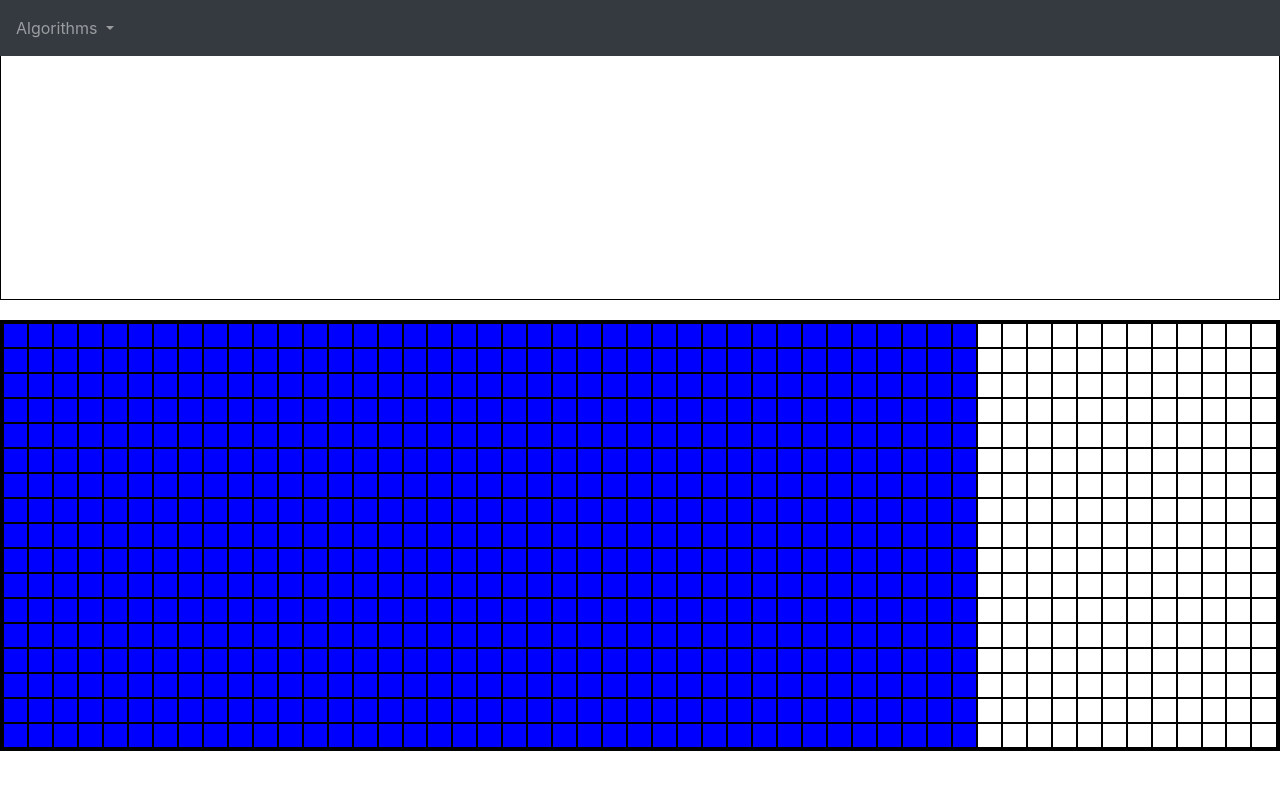
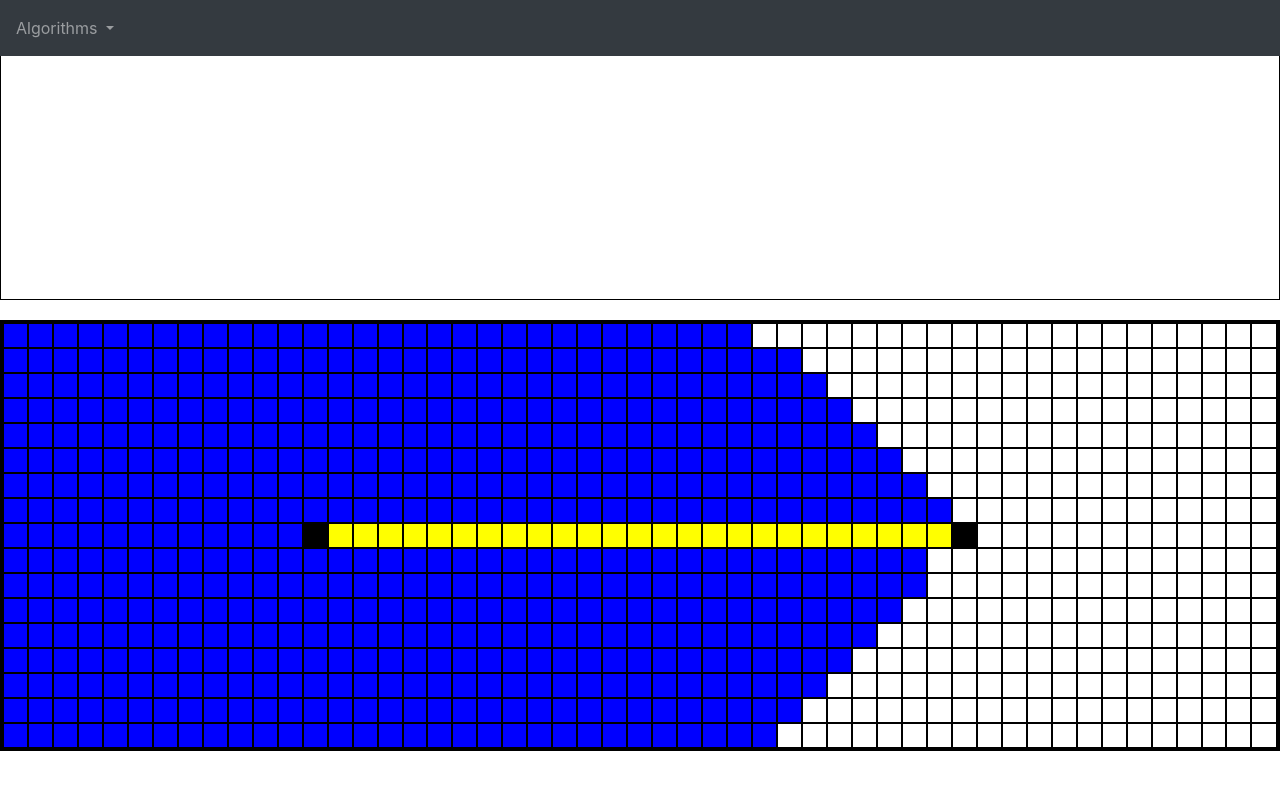
Before and after one commit to ClayGifford1/pathfinder, a website with bundled scripts: page pathfinder.html in a window 1280 px wide. Built offline with nearby package versions, Linux system fonts and the light colour scheme.

Commit message:
fixed dijkstra

```diff
--- a/dijkstra.js
+++ b/dijkstra.js
@@ -60,6 +60,19 @@ export default function Dijkstra(grid) {
   };
 
   Dijkstra.prototype.animatePath = function(htmlClass, iterations) {
+
+    if (iterations === 1) {
+      let targetNode = this.target;
+
+      while(targetNode.previousNode != null) {
+        let cell = document.getElementById(targetNode.id);
+        if(!targetNode.isTarget) {
+          cell.className = "path";
+        }
+        targetNode = targetNode.previousNode;
+      }
+    }
+
     if (iterations < 1) return;
 
     // let pathArray = this.nodePath;
@@ -67,8 +80,11 @@ export default function Dijkstra(grid) {
     setTimeout(function(obj) {
       let node = obj.nodePath.shift();
       // let node = pathArray.shift();
-      let cell = document.getElementById(node.id);
-      cell.className = htmlClass;
+
+      if (!node.isBase && !node.isTarget) {
+        let cell = document.getElementById(node.id);
+        cell.className = htmlClass;
+      }
 
       obj.animatePath(htmlClass, --iterations);
 
--- a/map.js
+++ b/map.js
@@ -3,9 +3,12 @@ export default class Map {
     this.rows = rows;
     this.cells = cells;
     this.graph = [];
-    this.cellNeighbors = 8;
-    this.possibleNeighborRowAdjustment = [1, 1, 0, -1, -1, -1, 0, 1];
-    this.possibleNeighborCellAdjustment = [0, 1, 1, 1, 0, -1, -1, -1];
+    // this.cellNeighbors = 8;
+    this.cellNeighbors = 4;
+    // this.possibleNeighborRowAdjustment = [1, 1, 0, -1, -1, -1, 0, 1];
+    // this.possibleNeighborCellAdjustment = [0, 1, 1, 1, 0, -1, -1, -1];
+    this.possibleNeighborRowAdjustment = [1, 0, -1, 0];
+    this.possibleNeighborCellAdjustment = [0, 1, 0, -1];
   }
 
   clear() {
--- a/pathfinderStyle.css
+++ b/pathfinderStyle.css
@@ -38,7 +38,7 @@ td {
 }
 
 .target {
-  background-color: yellow;
+  background-color: black;
 }
 
 .searched {
@@ -46,5 +46,5 @@ td {
 }
 
 .path {
-  background-color: pink;
+  background-color: yellow;
 }
```
